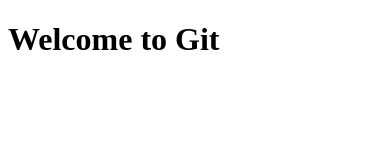
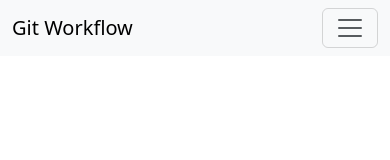
Before and after one commit to kidd1e/webdatabase2102, a plain HTML site: page index.html in a window 390 px wide. Drawn offline with nearby package versions, Linux system fonts and the light colour scheme.

Commit message:
Completed the header and footer feature

```diff
--- a/index.html
+++ b/index.html
@@ -1,8 +1,40 @@
 <!DOCTYPE html>
 <html lang="en">
-<head>
-    <h1>
-        Welcome to Git
-    </h1>
-</head>
+  <head>
+    <meta charset="UTF-8" />
+    <meta name="viewport" content="width=device-width, initial-scale=1.0" />
+    <title>Document</title>
+    <link
+      href="https://cdn.jsdelivr.net/npm/bootstrap@5.3.3/dist/css/bootstrap.min.css"
+      rel="stylesheet"
+      integrity="sha384-QWTKZyjpPEjISv5WaRU9OFeRpok6YctnYmDr5pNlyT2bRjXh0JMhjY6hW+ALEwIH"
+      crossorigin="anonymous"
+    />
+  </head>
+  <body>
+    <nav class="navbar navbar-expand-sm navabar-light bg-light mb-4">
+      <div class="container">
+        <a href="#" class="navbar-brand">Git Workflow</a>
+
+        <button
+          class="navbar-toggler"
+          type="button"
+          data-bs-toggle="collapse"
+          data-bs-target="#navbarNav"
+          aria-controls="navbarNav"
+          aria-expanded="false"
+          aria-label="Toggle navigation"
+        >
+          <span class="navbar-toggler-icon"></span>
+        </button>
+        <div class="collapse navbar-collapse" id="navbarNav">
+          <ul class="navbar-nav ms-auto">
+            <li class="nav-item">Login</li>
+            <li class="nav-item">Sign up</li>
+            <li class="nav-item">Content</li>
+          </ul>
+        </div>
+      </div>
+    </nav>
+  </body>
 </html>
```
